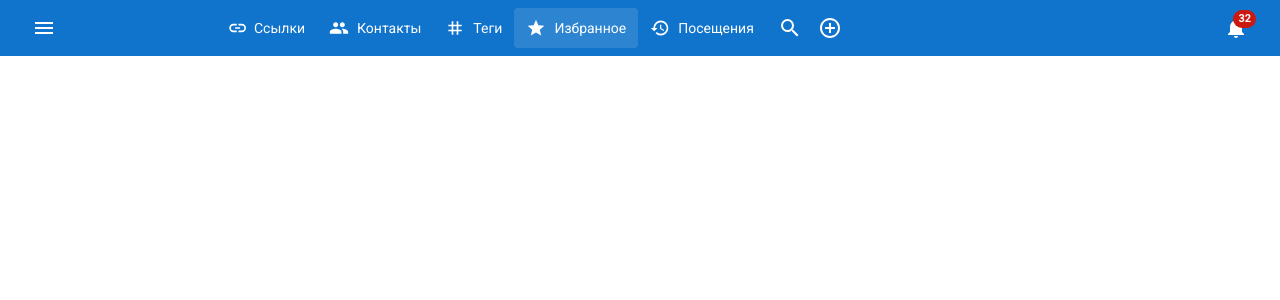
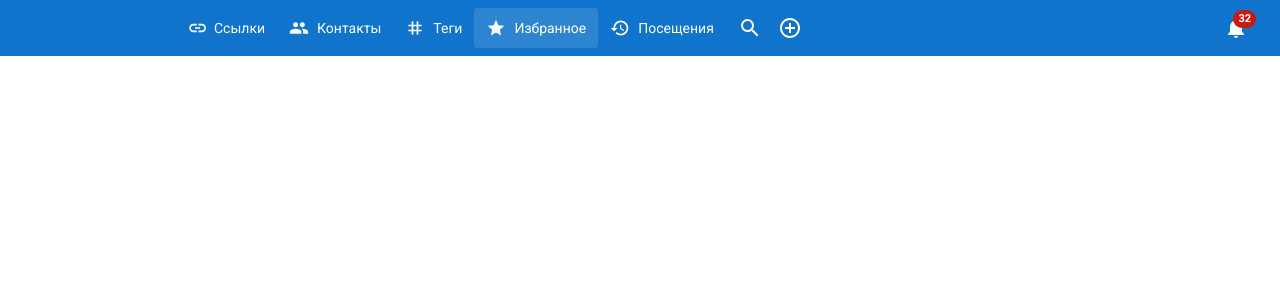
Before and after one commit to NfeanorN/Tile-test, an Angular app: page / in a window 1280 px wide. Shown: the top 300 px of the page. Built offline with nearby package versions, Linux system fonts and the light colour scheme.

Commit message:
fix(header): fixed styles

```diff
--- a/src/app/components/header/header.component.scss
+++ b/src/app/components/header/header.component.scss
@@ -22,10 +22,6 @@
     margin: 0 auto;
     padding: 0 24px;
     overflow: visible;
-  }
-
-  &__btn--menu {
-    display: none;
   }
 
   &__mobile-actions {
@@ -114,6 +110,10 @@
       outline: 2px solid #fff;
       outline-offset: 2px;
     }
+
+    &--menu {
+      display: none;
+    }
   }
 
   &__badge {
```
